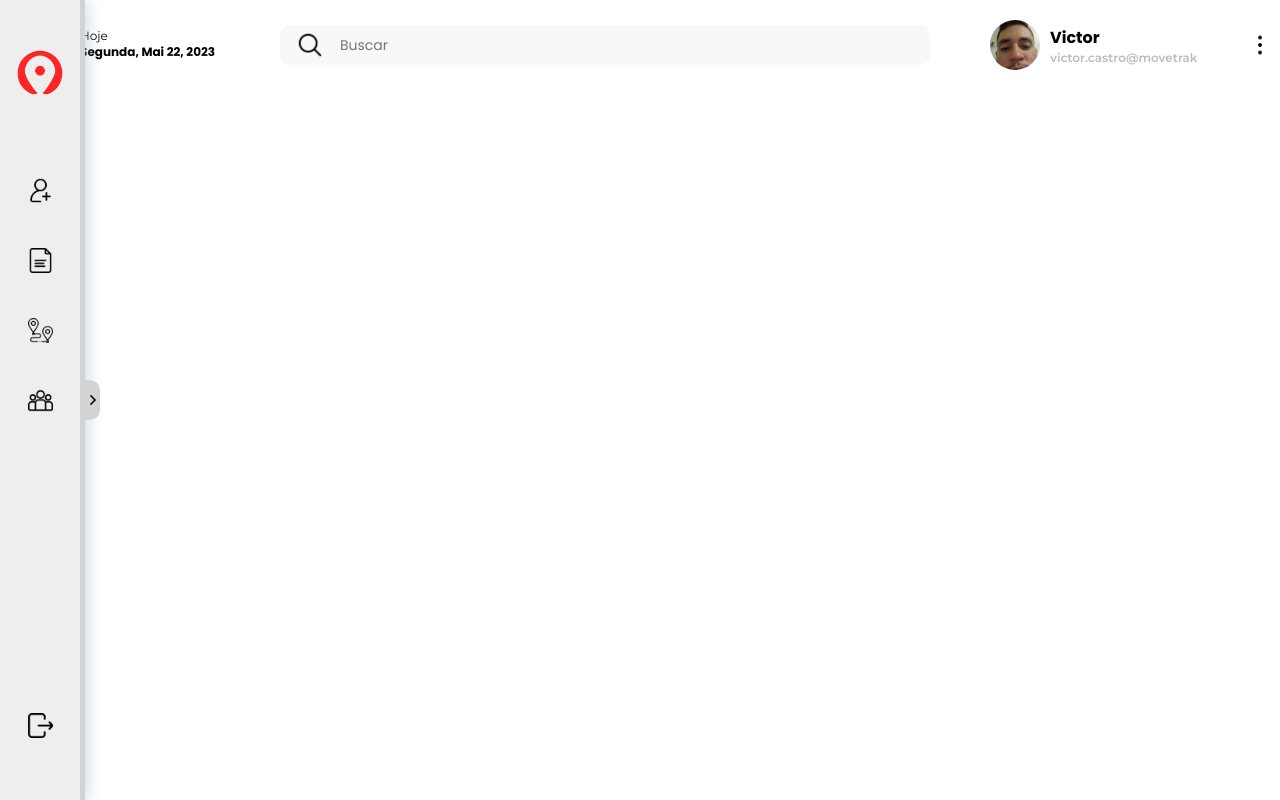
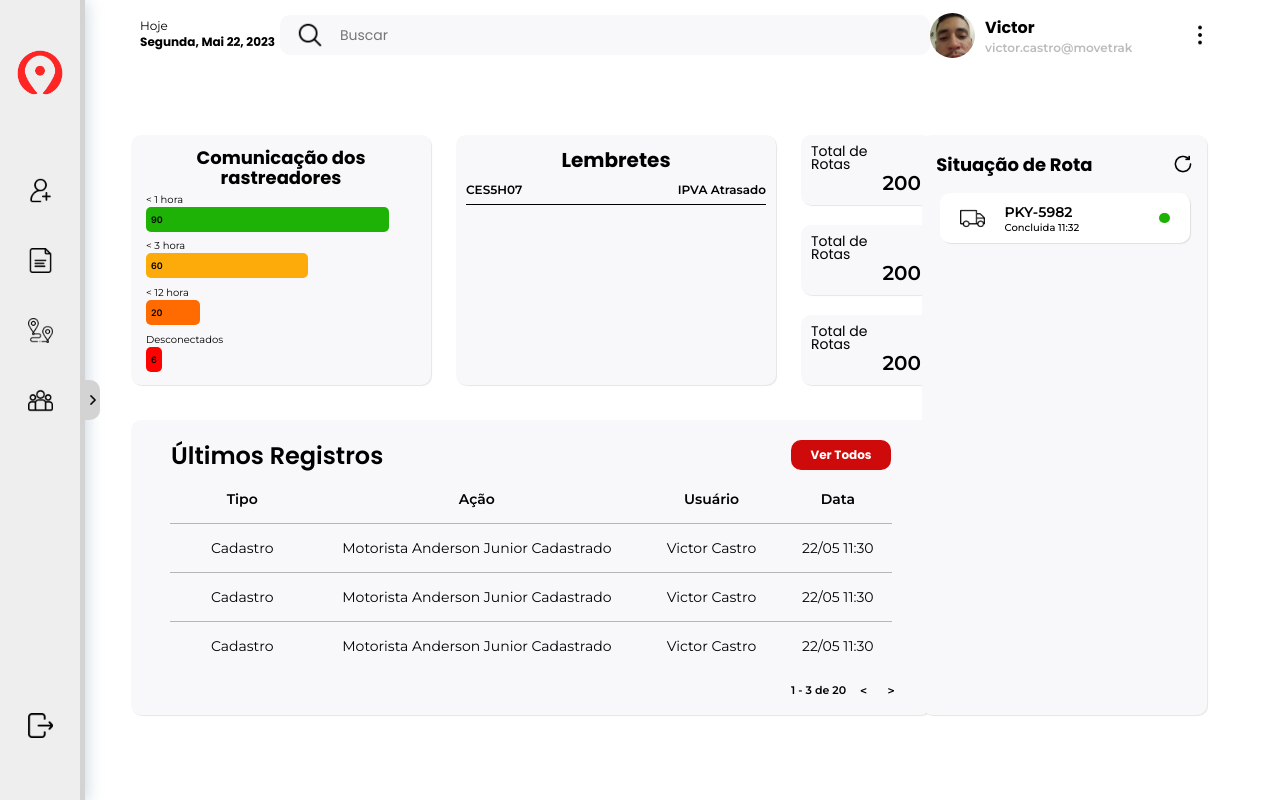
Before and after one commit to AndersonJ293/projetomovetrak, a Next.js app: page /dashboard in a window 1280 px wide. Built offline with nearby package versions, Linux system fonts and the light colour scheme.

Commit message:
Página de dashboard

```diff
--- a/src/app/dashboard/dashboard.module.css
+++ b/src/app/dashboard/dashboard.module.css
@@ -2,14 +2,54 @@
 	display: flex;
 	flex-direction: column;
 	align-items: center;
+	justify-content: space-between;
 	height: 100vh;
 	margin-left: 80px;
-	padding: 20px 0;
+	padding: 10px 0;
 }
 
 .headerLine {
 	display: flex;
 	justify-content: space-between;
 	align-items: center;
-	width: 1200px;
+	width: 90%;
 }
+
+.screen {
+	display: flex;
+	height: calc(100vh - 50px);
+	width: 100%;
+	flex-direction: column;
+	justify-content: center;
+	align-items: center;
+}
+
+.content {
+	display: flex;
+	justify-content: space-evenly;
+	width: 90%;
+}
+
+.cardsDiv {
+	display: flex;
+	flex-direction: column;
+	justify-content: space-between;
+	align-items: center;
+	width: 70%;
+}
+
+.cardsRow {
+	display: flex;
+	justify-content: space-between;
+	align-items: center;
+	height: 250px;
+	width: 800px;
+}
+
+.totalColumn {
+	display: flex;
+	flex-direction: column;
+	justify-content: space-between;
+	align-items: center;
+	height: 100%;
+}
--- a/src/app/dashboard/page.tsx
+++ b/src/app/dashboard/page.tsx
@@ -3,6 +3,11 @@ import styles from './dashboard.module.css';
 import Date from '@/components/date';
 import SearchBar from '@/components/searchBar';
 import UserHeader from '@/components/userHeader';
+import RotasDashboard from '@/components/dashboard/rotas';
+import RegistrosDashboard from '@/components/dashboard/registros';
+import Grafico from '@/components/dashboard/grafico';
+import Lembretes from '@/components/dashboard/lembretes';
+import Total from '@/components/dashboard/total';
 
 export default function DashBoard() {
 	return (
@@ -14,6 +19,23 @@ export default function DashBoard() {
 					<SearchBar />
 					<UserHeader />
 				</div>
+				<div className={styles.screen}>
+					<div className={styles.content}>
+						<div className={styles.cardsDiv}>
+							<div className={styles.cardsRow}>
+								<Grafico />
+								<Lembretes />
+								<div className={styles.totalColumn}>
+									<Total />
+									<Total />
+									<Total />
+								</div>
+							</div>
+							<RegistrosDashboard />
+						</div>
+						<RotasDashboard />
+					</div>
+				</div>
 			</div>
 		</>
 	);
--- a/src/components/userHeader/index.tsx
+++ b/src/components/userHeader/index.tsx
@@ -7,7 +7,7 @@ export default function UserHeader() {
     return (
         <div className={styles.container}>
             <div className={styles.left}>
-                <Image className={styles.foto} width={50} height={50} alt="" src={ProfilePlaceholder} />
+                <Image className={styles.foto} width={45} height={45} alt="" src={ProfilePlaceholder} />
                 <div className={styles.info}>
                     <h1 className={styles.nome}>Victor</h1>
                     <h2 className={styles.email}>victor.castro@movetrak</h2>
```
